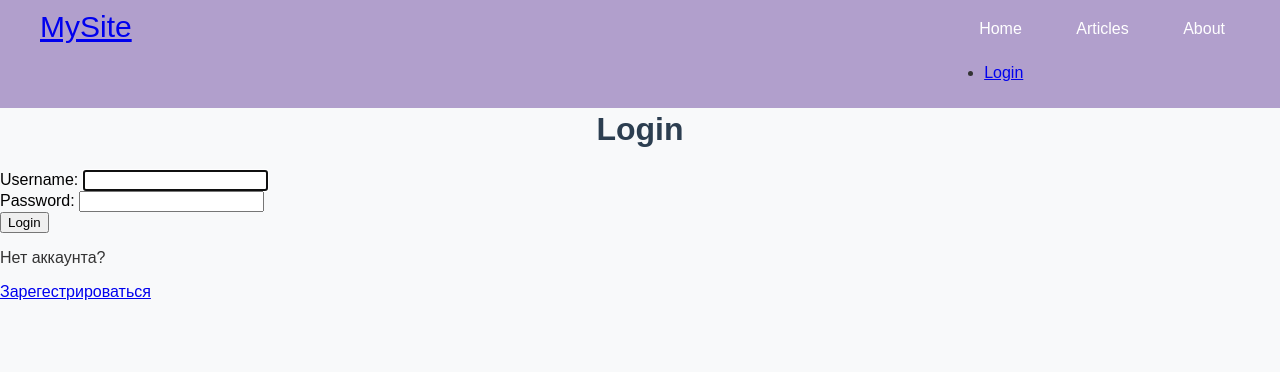
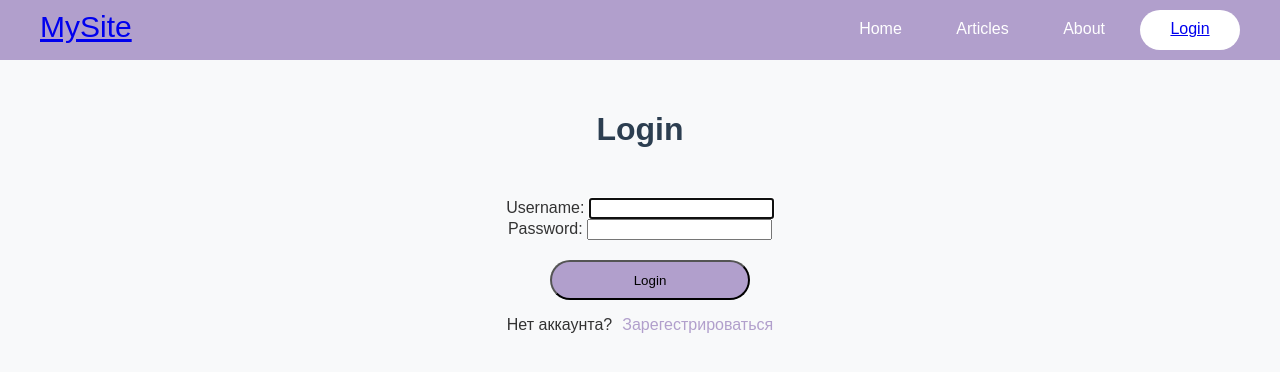
Before and after one commit to rmrrwnnr26/blog_609-31_Ivanova_V_V, a Django app: page /accounts/login/ in a window 1280 px wide. Shown: the top 372 px of the page. Run offline with Django 5.2, Linux system fonts and the light colour scheme.

Commit message:
added new styles for pages

```diff
--- a/accounts/templates/accounts/login.html
+++ b/accounts/templates/accounts/login.html
@@ -1,7 +1,9 @@
 {% extends "base_layout.html" %}
 {% block title %}Login{% endblock title %}
 {% block content %}
+<div class="form_login">
   <h1>Login</h1>
+  <div class="main_login">
     <form class="form" action="{% url 'accounts:login' %}" method="post">
     {% csrf_token %}
     {{ form }}
@@ -10,8 +12,11 @@
     <input name="next" type="hidden" value="{{ request.GET.next }}">
     {% endif %}
 
-  <button type="submit">Login</button>
+    <button class="button-login" type="submit">Login</button>
     </form>
-<p>Нет аккаунта?</p>
-<a href="{% url 'accounts:signup' %}">Зарегестрироваться</a>
+    <p>Нет аккаунта?<a class="button_create" href="{% url 'accounts:signup' %}">Зарегестрироваться</a></p>
+
+  </div>
+</div>
+
 {% endblock content %}
--- a/static/css/style.css
+++ b/static/css/style.css
@@ -23,6 +23,7 @@
 }
 
 .navbar {
+    display: flex;
     float: right;
 }
 
@@ -47,6 +48,20 @@
 
 .nav-links li a:hover {
     background-color: #555;
+}
+
+.button_login{
+    list-style-type: none;
+    background-color: #ffffff;
+    text-align: center;
+    width: 60px;
+    height: 20px;
+    margin: auto 0 0 20px;
+    border-radius: 20px;
+    text-decoration: none;
+    display: inline-block;
+    vertical-align: middle;
+    padding: 10px 20px;
 }
 /*конец стилей для header*/
 
@@ -77,6 +92,7 @@ h1 {
 
 /*стили для раздела "Homepage"*/
 .homepage {
+    margin-top: 50px;
     text-align: center;
 }
 
@@ -92,6 +108,7 @@ h1 {
 
 /*стили для раздела "About"*/
 .about {
+    margin-top: 50px;
     text-align: center;
 }
 
@@ -112,7 +129,7 @@ h1 {
     grid-template-columns: repeat(3, minmax(320px, 360px));
     gap: 20px;
     max-width: 800px;
-    margin: 0 auto;
+    margin: 50px auto 50px;
 }
 
 .article__item {
@@ -125,10 +142,31 @@ h1 {
 .article__item h2 {
     margin-top: 0;
 }
+
+.button-create_article{
+    background-color: #B19FCC;
+    text-align: center;
+    width: 150px;
+    height: 40px;
+    margin: auto ;
+    border-radius: 20px;
+}
+
+.button-create_article a{
+    text-decoration: none;
+    display: inline-block;
+    text-align: center;
+    vertical-align: middle;
+    padding: 10px 20px;
+}
 /*конец стилей для раздела "Articles"*/
 
 
 /*стили для статей*/
+.main h1 {
+    margin-top: 50px;
+}
+
 .article-detail {
     text-align: center;
 }
@@ -147,7 +185,57 @@ h1 {
 }
 /*конец стилей для статей*/
 
-.form {
-    color: black;
-    margin: auto;
+
+/*стили для страницы LOGIN*/
+.form_login h1{
+    margin-bottom: 50px;
 }
+
+.main_login {
+    text-align: center;
+}
+
+.button-login {
+    background-color: #B19FCC;
+    text-align: center;
+    width: 200px;
+    height: 40px;
+    margin: 20px 0 0 20px;
+    border-radius: 20px;
+    text-decoration: none;
+    display: inline-block;
+    vertical-align: middle;
+    padding: 10px 20px;
+}
+
+.button_create {
+    text-align: center;
+    margin: 0 0 0 10px;
+    text-decoration: none;
+    color: #B19FCC;
+}
+/*конец стилей для страницы LOGIN*/
+
+/*стили для страницы SIGNUP*/
+.form_signup h1{
+    margin-bottom: 50px;
+}
+
+.main_signup {
+    text-align: center;
+    list-style-type: none;
+}
+
+.button_signup {
+    background-color: #B19FCC;
+    text-align: center;
+    width: 200px;
+    height: 40px;
+    margin: 20px 0 0 20px;
+    border-radius: 20px;
+    text-decoration: none;
+    display: inline-block;
+    vertical-align: middle;
+    padding: 10px 20px;
+}
+/*конец стилей для страницы SIGNUP*/
--- a/templates/base_layout.html
+++ b/templates/base_layout.html
@@ -18,24 +18,23 @@
                     <li><a href="{% url 'articles:article' %}">Articles</a></li>
                     <li><a href="{% url 'about' %}">About</a></li>
                 </ul>
-                <ul>
+                <ul class="button_login">
                     {% if user.is_authenticated %}
                     <li>
                         <form class="form" action="{% url 'accounts:logout' %}" method="post">
                             {% csrf_token %}
-                            <button type="submit">Logout</button>
+                            <button class="button_logout" type="submit">Logout</button>
                         </form>
                     </li>
                     {% else %}
-                        <li>
-                            <a href="{% url 'accounts:login' %}">Login</a>
-                        </li>
+                    <li>
+                        <a href="{% url 'accounts:login' %}">Login</a>
+                    </li>
                     {% endif %}
                 </ul>
             </nav>
         </div>
     </header>
-
     {% block content %}{% endblock content %}
 </body>
 </html>
```
Also changed, not shown: accounts/templates/accounts/signup.html (+11 -6 lines), articles/templates/articles/article_list.html (+6 -2 lines). Lines whose indentation alone changed are shown as unchanged.
